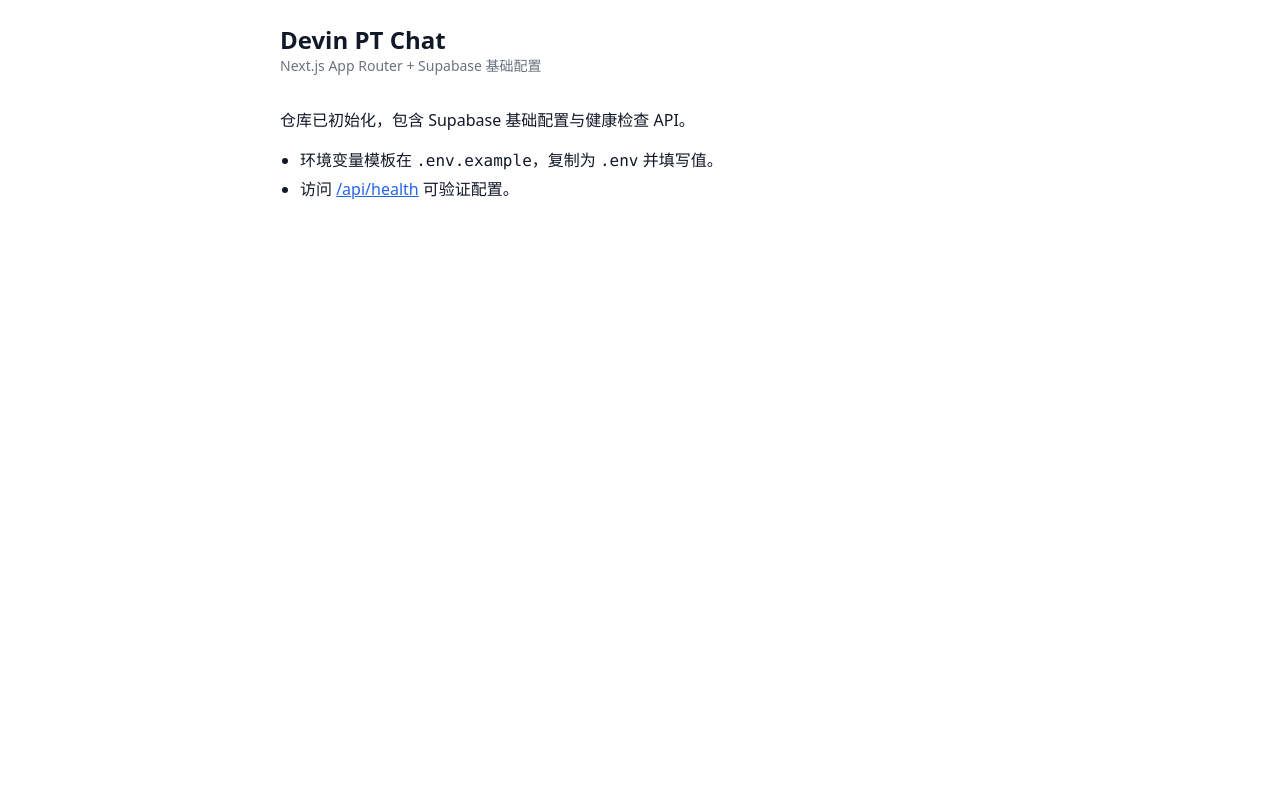
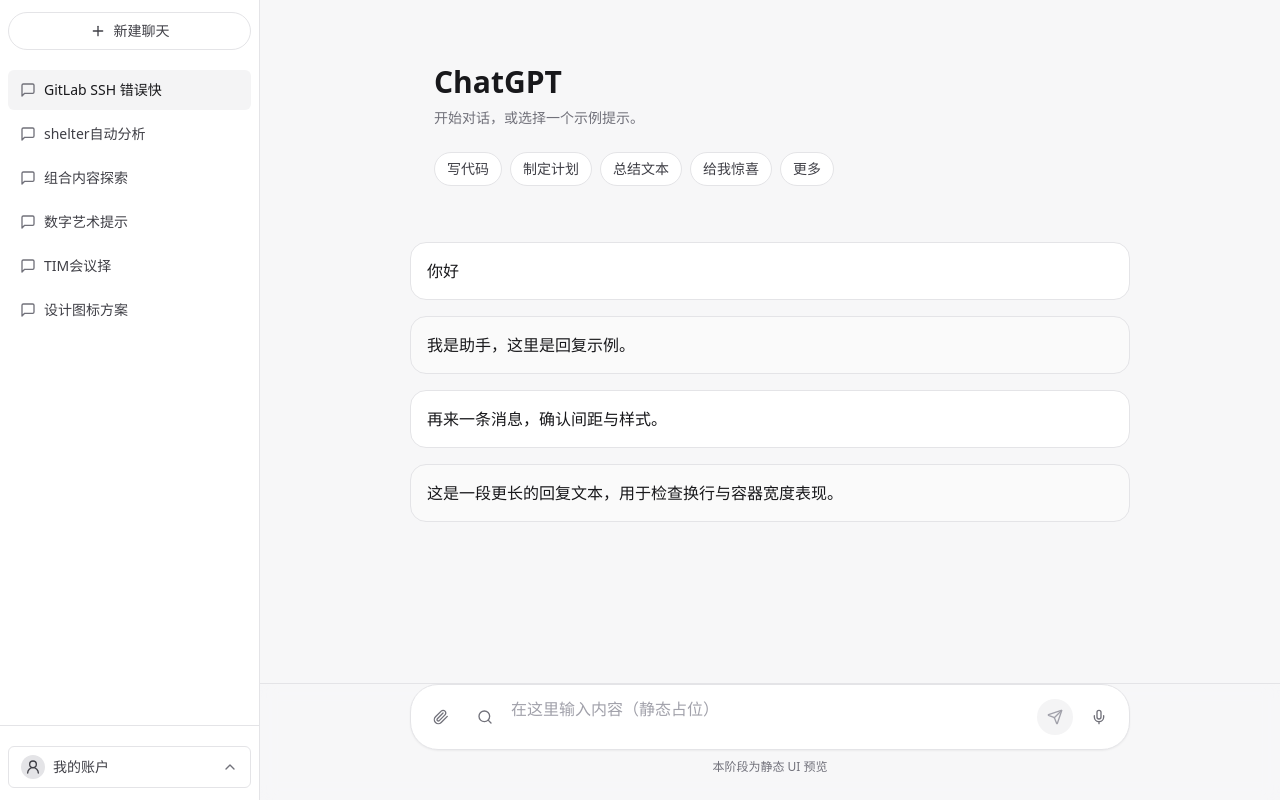
Before and after one commit to pgd-LC2/ptchat, a Next.js app: page / in a window 1280 px wide. Built offline with nearby package versions, Linux system fonts and the light colour scheme.

Commit message:
feat(ui): Phase 2 静态界面搭建（Sidebar/ChatView/ChatMessage/ChatInput 等）
Co-Authored-By: penggaodi888@126.com <penggaodi888@126.com>

```diff
--- a/app/globals.css
+++ b/app/globals.css
@@ -10,3 +10,7 @@
 html, body {
   height: 100%;
 }
+/* Tailwind 预设已启用，以下仅做基础重置 */
+body {
+  font-feature-settings: "cv02", "cv03", "cv04", "cv11";
+}
--- a/app/layout.tsx
+++ b/app/layout.tsx
@@ -3,19 +3,15 @@ import type { Metadata } from 'next';
 
 export const metadata: Metadata = {
   title: 'Devin PT Chat',
-  description: 'Next.js + Supabase base configuration',
+  description: 'ChatGPT 界面静态复刻（Phase 2）',
 };
 
 export default function RootLayout({ children }: { children: React.ReactNode }) {
   return (
     <html lang="zh-CN">
-      <body className="min-h-screen bg-white text-gray-900 antialiased">
-        <div className="mx-auto max-w-3xl p-6">
-          <header className="mb-8">
-            <h1 className="text-2xl font-bold">Devin PT Chat</h1>
-            <p className="text-sm text-gray-500">Next.js App Router + Supabase 基础配置</p>
-          </header>
-          <main>{children}</main>
+      <body className="antialiased bg-[#F7F7F8] text-zinc-900">
+        <div className="flex min-h-screen">
+          {children}
         </div>
       </body>
     </html>
--- a/app/page.tsx
+++ b/app/page.tsx
@@ -1,21 +1,15 @@
 'use client';
 
-import Link from 'next/link';
+import Sidebar from '../components/sidebar/Sidebar';
+import ChatView from '../components/chat/ChatView';
 
 export default function HomePage() {
   return (
-    <div className="space-y-4">
-      <p className="text-base">
-        仓库已初始化，包含 Supabase 基础配置与健康检查 API。
-      </p>
-      <ul className="list-disc pl-5 space-y-1">
-        <li>
-          环境变量模板在 <code>.env.example</code>，复制为 <code>.env</code> 并填写值。
-        </li>
-        <li>
-          访问 <Link href="/api/health" className="text-blue-600 underline">/api/health</Link> 可验证配置。
-        </li>
-      </ul>
-    </div>
+    <>
+      <Sidebar />
+      <main className="flex-1">
+        <ChatView />
+      </main>
+    </>
   );
 }
--- /dev/null
+++ b/components/chat/ChatInput.tsx
@@ -0,0 +1,47 @@
+import { Mic, Paperclip, Search, Send } from 'lucide-react';
+
+type Props = {
+  className?: string;
+};
+
+export default function ChatInput({ className }: Props) {
+  return (
+    <div
+      className={`mx-auto w-full max-w-[768px] px-6 pb-6 ${className || ''}`}
+    >
+      <div className="flex items-center gap-2 rounded-[28px] border border-zinc-200 bg-white px-3 py-2 shadow-sm hover:border-zinc-300 focus-within:border-zinc-400">
+        <button
+          type="button"
+          className="inline-flex h-9 w-9 items-center justify-center rounded-full text-zinc-500 hover:bg-zinc-50"
+        >
+          <Paperclip className="h-4 w-4" />
+        </button>
+        <button
+          type="button"
+          className="inline-flex h-9 w-9 items-center justify-center rounded-full text-zinc-500 hover:bg-zinc-50"
+        >
+          <Search className="h-4 w-4" />
+        </button>
+        <div className="flex-1 py-1 text-base text-zinc-900">
+          <div className="min-h-[40px] text-zinc-400">在这里输入内容（静态占位）</div>
+        </div>
+        <button
+          type="button"
+          className="inline-flex h-9 w-9 items-center justify-center rounded-full bg-zinc-100 text-zinc-400"
+          aria-disabled="true"
+        >
+          <Send className="h-4 w-4" />
+        </button>
+        <button
+          type="button"
+          className="inline-flex h-9 w-9 items-center justify-center rounded-full text-zinc-500 hover:bg-zinc-50"
+        >
+          <Mic className="h-4 w-4" />
+        </button>
+      </div>
+      <div className="mt-2 text-center text-[12px] text-zinc-500">
+        本阶段为静态 UI 预览
+      </div>
+    </div>
+  );
+}
--- /dev/null
+++ b/components/chat/ChatMessage.tsx
@@ -0,0 +1,25 @@
+type MessageProps = {
+  role: 'user' | 'assistant';
+  content: string;
+};
+
+export default function ChatMessage({ role, content }: MessageProps) {
+  const isAssistant = role === 'assistant';
+  return (
+    <div
+      className={`w-full max-w-[768px] rounded-2xl border p-4 ${
+        isAssistant ? 'bg-zinc-50 border-zinc-200' : 'bg-white border-zinc-200'
+      }`}
+    >
+      <div className="whitespace-pre-wrap text-zinc-900 text-base">{content}</div>
+    </div>
+  );
+}
+
+export function UserMessage({ content }: { content: string }) {
+  return <ChatMessage role="user" content={content} />;
+}
+
+export function AssistantMessage({ content }: { content: string }) {
+  return <ChatMessage role="assistant" content={content} />;
+}
--- /dev/null
+++ b/components/chat/ChatView.tsx
@@ -0,0 +1,22 @@
+import WelcomeScreen from './WelcomeScreen';
+import { AssistantMessage, UserMessage } from './ChatMessage';
+import ChatInput from './ChatInput';
+
+export default function ChatView() {
+  return (
+    <div className="flex min-h-screen flex-col">
+      <div className="flex-1 overflow-y-auto">
+        <div className="mx-auto w-full max-w-[768px] px-6 py-6 space-y-4">
+          <WelcomeScreen />
+          <UserMessage content={'你好'} />
+          <AssistantMessage content={'我是助手，这里是回复示例。'} />
+          <UserMessage content={'再来一条消息，确认间距与样式。'} />
+          <AssistantMessage content={'这是一段更长的回复文本，用于检查换行与容器宽度表现。'} />
+        </div>
+      </div>
+      <div className="sticky bottom-0 border-t border-zinc-200 bg-[#F7F7F8]/80 backdrop-blur supports-[backdrop-filter]:bg-[#F7F7F8]/60">
+        <ChatInput />
+      </div>
+    </div>
+  );
+}
--- /dev/null
+++ b/components/chat/WelcomeScreen.tsx
@@ -0,0 +1,23 @@
+type Props = {
+  className?: string;
+};
+
+export default function WelcomeScreen({ className }: Props) {
+  return (
+    <section className={`mx-auto w-full max-w-[768px] px-6 py-10 ${className || ''}`}>
+      <h2 className="text-3xl font-semibold text-zinc-900">ChatGPT</h2>
+      <p className="mt-2 text-sm text-zinc-500">开始对话，或选择一个示例提示。</p>
+      <div className="mt-6 flex flex-wrap gap-2">
+        {['写代码', '制定计划', '总结文本', '给我惊喜', '更多'].map((t) => (
+          <button
+            key={t}
+            type="button"
+            className="inline-flex items-center gap-2 rounded-full border border-zinc-200 bg-white px-3 py-1.5 text-sm text-zinc-700 hover:bg-zinc-50"
+          >
+            {t}
+          </button>
+        ))}
+      </div>
+    </section>
+  );
+}
--- /dev/null
+++ b/components/header/UserProfileMenu.tsx
@@ -0,0 +1,20 @@
+import { ChevronUp, User2 } from 'lucide-react';
+
+export default function UserProfileMenu() {
+  return (
+    <div className="mt-2">
+      <button
+        type="button"
+        className="flex w-full items-center justify-between rounded-md border border-zinc-200 bg-white px-3 py-2 text-sm text-zinc-700 hover:bg-zinc-50"
+      >
+        <span className="flex items-center gap-2">
+          <span className="inline-flex h-6 w-6 items-center justify-center rounded-full bg-zinc-200">
+            <User2 className="h-4 w-4 text-zinc-700" />
+          </span>
+          我的账户
+        </span>
+        <ChevronUp className="h-4 w-4 text-zinc-500" />
+      </button>
+    </div>
+  );
+}
--- /dev/null
+++ b/components/sidebar/ChatHistoryItem.tsx
@@ -0,0 +1,18 @@
+import { MessageSquare } from 'lucide-react';
+
+type Props = {
+  title: string;
+  active?: boolean;
+};
+
+export default function ChatHistoryItem({ title, active }: Props) {
+  return (
+    <a
+      href="#"
+      className={`group flex h-10 items-center gap-2 truncate rounded-md px-3 text-sm ${active ? 'bg-zinc-100 text-zinc-900' : 'text-zinc-700 hover:bg-zinc-50'}`}
+    >
+      <MessageSquare className="h-4 w-4 text-zinc-500 group-hover:text-zinc-600" />
+      <span className="truncate">{title}</span>
+    </a>
+  );
+}
--- /dev/null
+++ b/components/sidebar/NewChatButton.tsx
@@ -0,0 +1,17 @@
+import { Plus } from 'lucide-react';
+
+type Props = {
+  className?: string;
+};
+
+export default function NewChatButton({ className }: Props) {
+  return (
+    <button
+      type="button"
+      className={`inline-flex items-center gap-2 rounded-full border border-zinc-200 bg-white px-3 py-2 text-sm text-zinc-700 hover:bg-zinc-50 transition ${className || ''}`}
+    >
+      <Plus className="h-4 w-4" />
+      新建聊天
+    </button>
+  );
+}
--- /dev/null
+++ b/components/sidebar/Sidebar.tsx
@@ -0,0 +1,24 @@
+import NewChatButton from './NewChatButton';
+import ChatHistoryItem from './ChatHistoryItem';
+import UserProfileMenu from '../header/UserProfileMenu';
+
+export default function Sidebar() {
+  return (
+    <aside className="flex h-screen w-[260px] flex-col border-r border-zinc-200 bg-white">
+      <div className="px-2 py-3">
+        <NewChatButton className="w-full justify-center" />
+      </div>
+      <div className="flex-1 overflow-y-auto px-2 py-2 space-y-1">
+        <ChatHistoryItem title="GitLab SSH 错误快" active />
+        <ChatHistoryItem title="shelter自动分析" />
+        <ChatHistoryItem title="组合内容探索" />
+        <ChatHistoryItem title="数字艺术提示" />
+        <ChatHistoryItem title="TIM会议择" />
+        <ChatHistoryItem title="设计图标方案" />
+      </div>
+      <div className="px-2 py-3 border-t border-zinc-200">
+        <UserProfileMenu />
+      </div>
+    </aside>
+  );
+}
```
